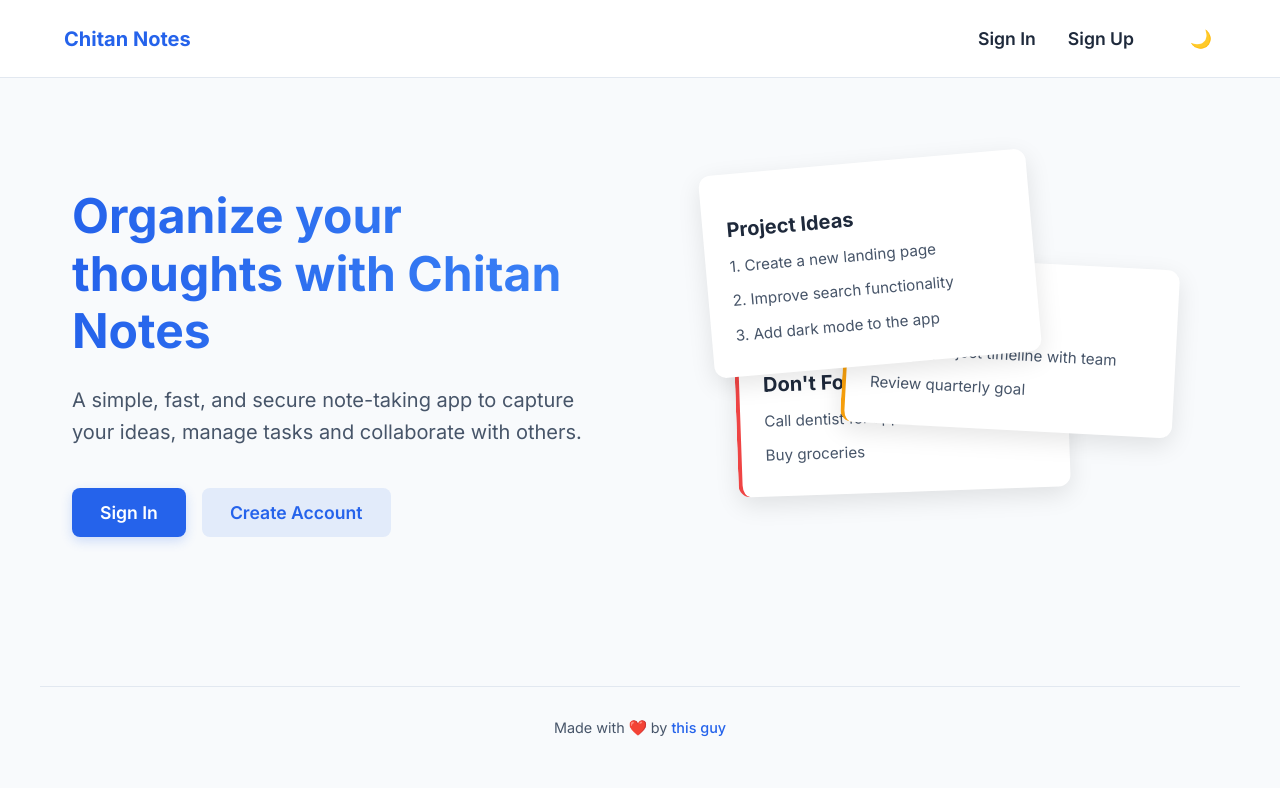
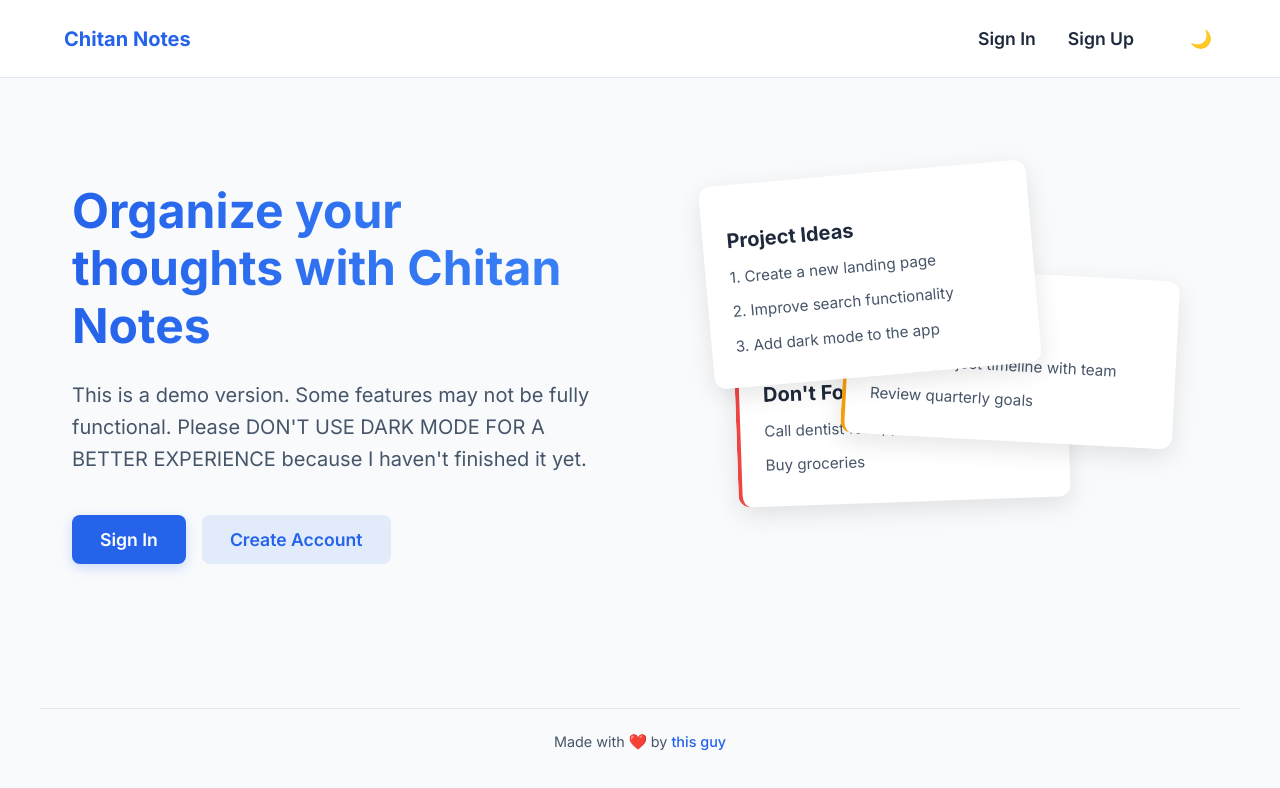
Before and after one commit to dochtan1608/note-app, a React (Create React App) app in the folder frontend/: page /home in a window 1280 px wide. Shown: the top 788 px of the page. Built offline with nearby package versions, Linux system fonts and the light colour scheme.

Commit message:
message and home-footer

```diff
--- a/frontend/src/pages/HomePage.jsx
+++ b/frontend/src/pages/HomePage.jsx
@@ -22,8 +22,9 @@ const HomePage = () => {
             animate={{ opacity: 1 }}
             transition={{ delay: 0.3, duration: 0.6 }}
           >
-            A simple, fast, and secure note-taking app to capture your ideas,
-            manage tasks and collaborate with others.
+            This is a demo version. Some features may not be fully functional.
+            Please DON'T USE DARK MODE FOR A BETTER EXPERIENCE because I haven't
+            finished it yet.
           </motion.p>
 
           <motion.div
@@ -57,7 +58,7 @@ const HomePage = () => {
             <div className="preview-note important">
               <h3>Meeting Notes</h3>
               <p>Discuss project timeline with team</p>
-              <p>Review quarterly goal</p>
+              <p>Review quarterly goals</p>
             </div>
             <div className="preview-note reminder">
               <h3>Don't Forget</h3>
--- a/frontend/src/styles/styles.css
+++ b/frontend/src/styles/styles.css
@@ -3756,7 +3756,7 @@ body.dark-mode .preview-note p {
 }
 
 .home-footer {
-  padding: 2rem;
+  padding: 1.5rem;
   text-align: center;
   border-top: 1px solid var(--border-color);
   margin-top: 5rem;
```
